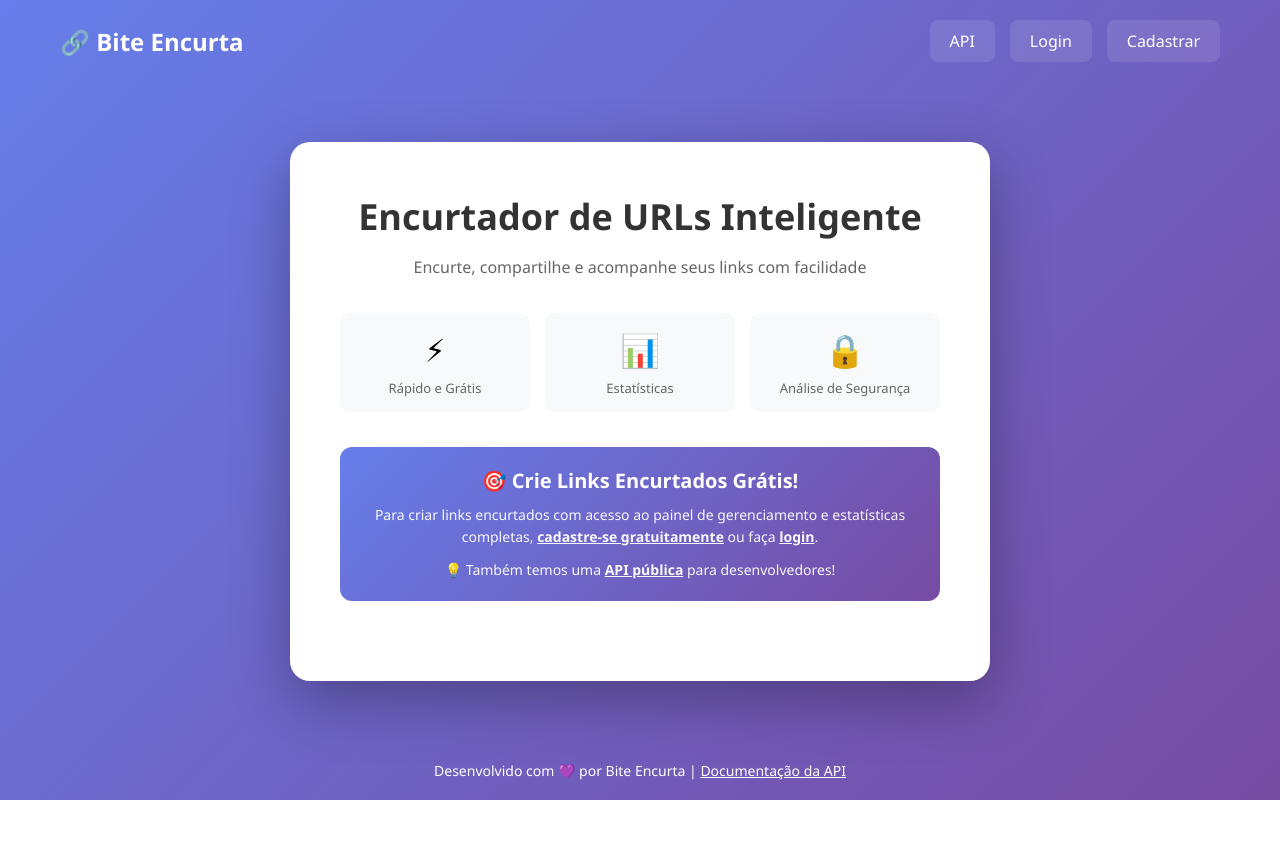
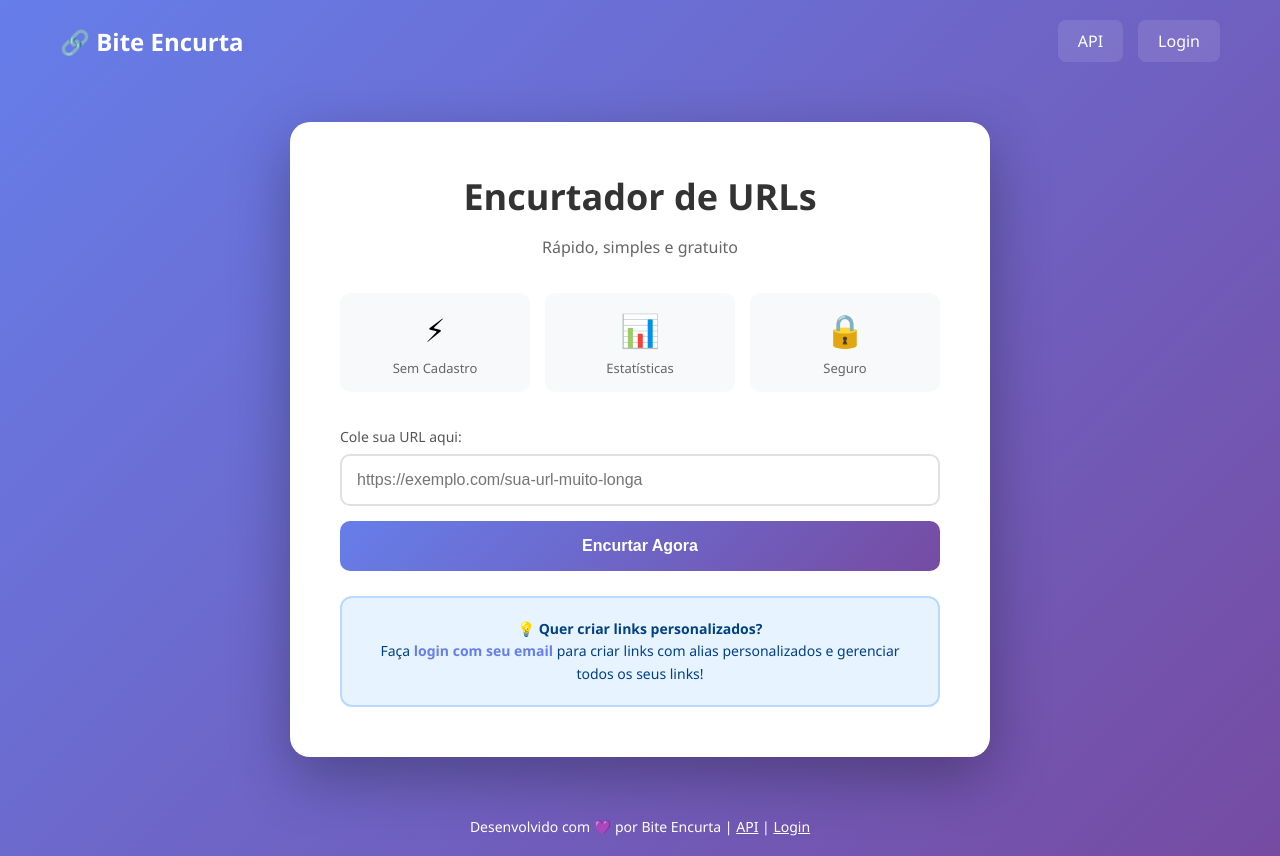
Before and after one commit to votex-x/bite-encurta, a Flask app: page / in a window 1280 px wide. Before the commit the page ends 800 px from the top, so only its background shows below. Run offline with Flask 3, Linux system fonts and the light colour scheme.

Commit message:
✨ Simplificação e Implementação de Sistema Premium
Simplificação do fluxo de usuário conforme solicitado:
- Encurtamento de URLs sem login na página inicial.
- Login simplificado apenas com email (sem senha).
- Login necessário apenas para links personalizados e dashboard.

Novas funcionalidades:
- **Sistema Premium (30 dias)**: Usuários Premium têm tokens ilimitados para alias personalizados.
- **Token de Administrador**: Ações sensíveis no painel Admin (Promover a Premium e Admin) são protegidas pela senha 'sakibites'.
- Atualização do dashboard e painel admin para refletir o status Premium.

Remoção de dependências desnecessárias (Flask-Bcrypt).

```diff
--- a/app.py
+++ b/app.py
@@ -1,19 +1,16 @@
 import sqlite3
 import string
 import random
-import time
 import requests
 from bs4 import BeautifulSoup
 from flask import Flask, request, redirect, render_template, abort, g, jsonify, session, flash, url_for
 from flask_login import LoginManager, UserMixin, login_user, logout_user, login_required, current_user
-from flask_bcrypt import Bcrypt
-from datetime import datetime
+from datetime import datetime, timedelta
 import re
 
 # --- Configuração ---
 app = Flask(__name__)
 app.secret_key = 'sua-chave-secreta-muito-segura-aqui-' + str(random.randint(1000, 9999))
-bcrypt = Bcrypt(app)
 login_manager = LoginManager()
 login_manager.init_app(app)
 login_manager.login_view = 'login'
@@ -21,6 +18,7 @@ login_manager.login_view = 'login'
 DATABASE = 'shortener.db'
 FREE_CODE_LENGTH = 6
 ACCESS_CODE_LENGTH = 8
+ADMIN_PASSWORD = 'sakibites' # Senha de administrador para ações sensíveis
 
 # --- Funções de Banco de Dados ---
 
@@ -41,13 +39,13 @@ def init_db():
     with app.app_context():
         db = get_db()
 
-        # Tabela de usuários
+        # Tabela de usuários (apenas email, sem senha)
         db.execute("""
             CREATE TABLE IF NOT EXISTS users (
                 id INTEGER PRIMARY KEY AUTOINCREMENT,
                 email TEXT UNIQUE NOT NULL,
-                password_hash TEXT NOT NULL,
                 is_admin INTEGER DEFAULT 0,
+                premium_until TIMESTAMP,
                 created_at TIMESTAMP DEFAULT CURRENT_TIMESTAMP
             )
         """)
@@ -101,17 +99,24 @@ with app.app_context():
 
 # --- User Model para Flask-Login ---
 class User(UserMixin):
-    def __init__(self, id, email, is_admin):
+    def __init__(self, id, email, is_admin, premium_until):
         self.id = id
         self.email = email
         self.is_admin = is_admin
+        self.premium_until = premium_until
+
+    @property
+    def is_premium(self):
+        if self.premium_until:
+            return datetime.strptime(self.premium_until, '%Y-%m-%d %H:%M:%S') > datetime.now()
+        return False
 
 @login_manager.user_loader
 def load_user(user_id):
     db = get_db()
     user_row = db.execute("SELECT * FROM users WHERE id = ?", (user_id,)).fetchone()
     if user_row:
-        return User(user_row['id'], user_row['email'], user_row['is_admin'])
+        return User(user_row['id'], user_row['email'], user_row['is_admin'], user_row['premium_until'])
     return None
 
 # --- Funções Auxiliares ---
@@ -202,59 +207,31 @@ def fetch_url_metadata(url):
             'description': f'Redireciona para: {url}'
         }
 
-# --- Rotas de Autenticação ---
-
-@app.route('/register', methods=['GET', 'POST'])
-def register():
-    if request.method == 'POST':
-        email = request.form.get('email', '').strip()
-        password = request.form.get('password', '').strip()
-
-        if not email or not password:
-            flash('Email e senha são obrigatórios', 'error')
-            return render_template('register.html')
-
-        if not is_valid_email(email):
-            flash('Email inválido', 'error')
-            return render_template('register.html')
-
-        if len(password) < 6:
-            flash('A senha deve ter pelo menos 6 caracteres', 'error')
-            return render_template('register.html')
-
-        db = get_db()
-
-        # Verifica se o email já existe
-        if db.execute("SELECT id FROM users WHERE email = ?", (email,)).fetchone():
-            flash('Este email já está cadastrado', 'error')
-            return render_template('register.html')
-
-        # Cria o usuário
-        password_hash = bcrypt.generate_password_hash(password).decode('utf-8')
-        db.execute("INSERT INTO users (email, password_hash) VALUES (?, ?)", (email, password_hash))
-        db.commit()
-
-        flash('Cadastro realizado com sucesso! Faça login.', 'success')
-        return redirect(url_for('login'))
-
-    return render_template('register.html')
+# --- Rotas de Autenticação (Simplificada - Apenas Email) ---
 
 @app.route('/login', methods=['GET', 'POST'])
 def login():
     if request.method == 'POST':
         email = request.form.get('email', '').strip()
-        password = request.form.get('password', '').strip()
+
+        if not email or not is_valid_email(email):
+            flash('Email inválido', 'error')
+            return render_template('login.html')
 
         db = get_db()
         user_row = db.execute("SELECT * FROM users WHERE email = ?", (email,)).fetchone()
 
-        if user_row and bcrypt.check_password_hash(user_row['password_hash'], password):
-            user = User(user_row['id'], user_row['email'], user_row['is_admin'])
-            login_user(user)
-            flash('Login realizado com sucesso!', 'success')
-            return redirect(url_for('dashboard'))
-        else:
-            flash('Email ou senha incorretos', 'error')
+        # Se o usuário não existe, cria automaticamente
+        if not user_row:
+            db.execute("INSERT INTO users (email) VALUES (?)", (email,))
+            db.commit()
+            user_row = db.execute("SELECT * FROM users WHERE email = ?", (email,)).fetchone()
+
+        # Faz login
+        user = load_user(user_row['id']) # Recarrega para pegar o premium_until
+        login_user(user)
+        flash('Login realizado com sucesso!', 'success')
+        return redirect(url_for('dashboard'))
 
     return render_template('login.html')
 
@@ -271,6 +248,98 @@ def logout():
 def index():
     return render_template('index.html')
 
+@app.route('/shorten', methods=['POST'])
+def shorten():
+    """
+    Rota para encurtar URLs - FUNCIONA SEM LOGIN
+    Se tiver login, vincula ao usuário
+    Se quiser alias personalizado, precisa de login + token OU ser premium
+    """
+    original_url = request.form['original_url']
+    custom_alias = request.form.get('custom_alias', '').strip()
+    token = request.form.get('token', '').strip()
+
+    db = get_db()
+    short_code = None
+    token_used = None
+    user_id = current_user.id if current_user.is_authenticated else None
+
+    # 1. Link com alias personalizado (REQUER LOGIN + TOKEN OU PREMIUM)
+    if custom_alias:
+        if not current_user.is_authenticated:
+            flash('Para criar links personalizados, você precisa fazer login.', 'error')
+            return redirect(url_for('index'))
+
+        # Verifica se o usuário é premium (tokens ilimitados)
+        is_premium = current_user.is_premium
+
+        if not is_premium and not token:
+            flash('Para usar alias personalizado, você precisa de um token ou ser premium.', 'error')
+            return redirect(url_for('dashboard'))
+
+        # Se não for premium, verifica o token de uso único
+        if not is_premium:
+            # Verifica se o token é válido e pertence ao usuário
+            token_row = db.execute("""
+                SELECT * FROM tokens
+                WHERE token_value = ? AND used = 0 AND user_id = ?
+            """, (token, current_user.id)).fetchone()
+
+            if not token_row:
+                flash('Token inválido ou já utilizado.', 'error')
+                return redirect(url_for('dashboard'))
+
+            token_used = token
+            # Marca o token como usado
+            db.execute("UPDATE tokens SET used = 1 WHERE token_value = ?", (token,))
+            db.commit()
+
+        # Verifica se o alias já existe
+        if db.execute("SELECT id FROM urls WHERE short_code = ?", (custom_alias,)).fetchone():
+            flash(f"O alias '{custom_alias}' já está em uso.", 'error')
+            return redirect(url_for('dashboard'))
+
+        short_code = custom_alias
+
+
+    # 2. Link normal (FUNCIONA SEM LOGIN)
+    else:
+        # Gera um código aleatório único
+        while True:
+            short_code = generate_short_code()
+            if not db.execute("SELECT id FROM urls WHERE short_code = ?", (short_code,)).fetchone():
+                break
+
+    # 3. Salva a URL no banco de dados
+    if short_code:
+        access_code = generate_access_code()
+        try:
+            db.execute("""
+                INSERT INTO urls (short_code, original_url, custom_alias, token_used, access_code, user_id, created_via)
+                VALUES (?, ?, ?, ?, ?, ?, ?)
+            """, (short_code, original_url, custom_alias if custom_alias else None, token_used, access_code, user_id, 'web'))
+            db.commit()
+
+            # URL base
+            base_url = request.host_url.rstrip('/')
+            short_url = f"{base_url}/{short_code}"
+            stats_url = f"{base_url}/stats/{access_code}"
+
+            # Se estiver logado, redireciona para dashboard
+            if current_user.is_authenticated:
+                flash('Link encurtado com sucesso!', 'success')
+                return redirect(url_for('dashboard'))
+
+            # Se não estiver logado, mostra na página inicial
+            return render_template('index.html', short_url=short_url, stats_url=stats_url)
+
+        except sqlite3.IntegrityError:
+            flash('Erro ao gerar código curto. Tente novamente.', 'error')
+            return redirect(url_for('index'))
+
+    flash('Ocorreu um erro desconhecido.', 'error')
+    return redirect(url_for('index'))
+
 @app.route('/dashboard')
 @login_required
 def dashboard():
@@ -283,80 +352,16 @@ def dashboard():
         ORDER BY created_at DESC
     """, (current_user.id,)).fetchall()
 
-    # Busca tokens do usuário
-    user_tokens = db.execute("""
-        SELECT * FROM tokens
-        WHERE user_id = ?
-        ORDER BY created_at DESC
-    """, (current_user.id,)).fetchall()
+    # Busca tokens do usuário (apenas se não for premium)
+    user_tokens = []
+    if not current_user.is_premium:
+        user_tokens = db.execute("""
+            SELECT * FROM tokens
+            WHERE user_id = ?
+            ORDER BY created_at DESC
+        """, (current_user.id,)).fetchall()
 
     return render_template('dashboard.html', links=user_links, tokens=user_tokens)
-
-@app.route('/shorten', methods=['POST'])
-@login_required
-def shorten():
-    original_url = request.form['original_url']
-    custom_alias = request.form.get('custom_alias', '').strip()
-    token = request.form.get('token', '').strip()
-
-    db = get_db()
-    short_code = None
-    token_used = None
-
-    # 1. Encurtamento Premium (com token e alias personalizado)
-    if custom_alias and token:
-        # Verifica se o token é válido e pertence ao usuário
-        token_row = db.execute("""
-            SELECT * FROM tokens
-            WHERE token_value = ? AND used = 0 AND user_id = ?
-        """, (token, current_user.id)).fetchone()
-
-        if not token_row:
-            flash('Token inválido ou já utilizado.', 'error')
-            return redirect(url_for('dashboard'))
-
-        # Verifica se o alias personalizado já existe
-        if db.execute("SELECT id FROM urls WHERE short_code = ?", (custom_alias,)).fetchone():
-            flash(f"O alias '{custom_alias}' já está em uso.", 'error')
-            return redirect(url_for('dashboard'))
-
-        short_code = custom_alias
-        token_used = token
-
-        # Marca o token como usado
-        db.execute("UPDATE tokens SET used = 1 WHERE token_value = ?", (token,))
-        db.commit()
-
-    # 2. Encurtamento Free (código aleatório)
-    elif not custom_alias and not token:
-        # Gera um código aleatório único
-        while True:
-            short_code = generate_short_code()
-            if not db.execute("SELECT id FROM urls WHERE short_code = ?", (short_code,)).fetchone():
-                break
-
-    else:
-        flash('Para usar um alias personalizado, você deve fornecer um token válido.', 'error')
-        return redirect(url_for('dashboard'))
-
-    # 3. Salva a URL no banco de dados
-    if short_code:
-        access_code = generate_access_code()
-        try:
-            db.execute("""
-                INSERT INTO urls (short_code, original_url, custom_alias, token_used, access_code, user_id, created_via)
-                VALUES (?, ?, ?, ?, ?, ?, ?)
-            """, (short_code, original_url, custom_alias if custom_alias else None, token_used, access_code, current_user.id, 'web'))
-            db.commit()
-
-            flash('Link encurtado com sucesso!', 'success')
-            return redirect(url_for('dashboard'))
-        except sqlite3.IntegrityError:
-            flash('Erro ao gerar código curto. Tente novamente.', 'error')
-            return redirect(url_for('dashboard'))
-
-    flash('Ocorreu um erro desconhecido.', 'error')
-    return redirect(url_for('dashboard'))
 
 # --- API Pública ---
 
@@ -424,7 +429,7 @@ def api_docs():
     """Documentação da API"""
     return render_template('api_docs.html')
 
-# --- Rotas de Redirecionamento ---
+# --- Rotas de Redirecionamento (Mantidas) ---
 
 @app.route('/<short_code>')
 def redirect_to_url(short_code):
@@ -546,9 +551,15 @@ def admin_panel():
 @login_required
 def admin_generate_token():
     if not current_user.is_admin:
-        return jsonify({'error': 'Acesso negado'}), 403
+        flash('Acesso negado. Apenas administradores.', 'error')
+        return redirect(url_for('dashboard'))
 
     user_email = request.form.get('user_email', '').strip()
+    admin_pass = request.form.get('admin_password', '').strip()
+
+    if admin_pass != ADMIN_PASSWORD:
+        flash('Senha de Administrador incorreta.', 'error')
+        return redirect(url_for('admin_panel'))
 
     db = get_db()
 
@@ -559,20 +570,30 @@ def admin_generate_token():
         flash(f'Usuário com email {user_email} não encontrado', 'error')
         return redirect(url_for('admin_panel'))
 
-    # Gera token
-    new_token = generate_random_string(16)
-    db.execute("INSERT INTO tokens (token_value, token_type, user_id) VALUES (?, ?, ?)",
-               (new_token, 'premium', user_row['id']))
+    # Define a data de expiração (30 dias a partir de agora)
+    premium_until = datetime.now() + timedelta(days=30)
+    premium_until_str = premium_until.strftime('%Y-%m-%d %H:%M:%S')
+
+    # Atualiza o usuário para premium
+    db.execute("UPDATE users SET premium_until = ? WHERE id = ?",
+               (premium_until_str, user_row['id']))
     db.commit()
 
-    flash(f'Token gerado para {user_email}: {new_token}', 'success')
+    flash(f'Usuário {user_email} promovido a Premium por 30 dias (até {premium_until.strftime("%d/%m/%Y")}).', 'success')
     return redirect(url_for('admin_panel'))
 
 @app.route('/admin/make_admin/<int:user_id>', methods=['POST'])
 @login_required
 def make_admin(user_id):
     if not current_user.is_admin:
-        return jsonify({'error': 'Acesso negado'}), 403
+        flash('Acesso negado. Apenas administradores.', 'error')
+        return redirect(url_for('dashboard'))
+
+    admin_pass = request.form.get('admin_password', '').strip()
+
+    if admin_pass != ADMIN_PASSWORD:
+        flash('Senha de Administrador incorreta.', 'error')
+        return redirect(url_for('admin_panel'))
 
     db = get_db()
     db.execute("UPDATE users SET is_admin = 1 WHERE id = ?", (user_id,))
@@ -584,7 +605,11 @@ def make_admin(user_id):
 @app.route('/dashboard/generate_token', methods=['POST'])
 @login_required
 def user_generate_token():
-    """Permite que usuários gerem seus próprios tokens"""
+    """Permite que usuários gerem seus próprios tokens (se não forem premium)"""
+    if current_user.is_premium:
+        flash('Você é um usuário Premium e tem tokens ilimitados!', 'info')
+        return redirect(url_for('dashboard'))
+
     db = get_db()
 
     # Gera token para o usuário atual
--- a/requirements.txt
+++ b/requirements.txt
@@ -1,6 +1,5 @@
 Flask
 gunicorn
 Flask-Login
-Flask-Bcrypt
 requests
 beautifulsoup4
--- a/templates/index.html
+++ b/templates/index.html
@@ -3,7 +3,7 @@
 <head>
     <meta charset="UTF-8">
     <meta name="viewport" content="width=device-width, initial-scale=1.0">
-    <title>Bite Encurta - Encurtador de URLs Inteligente</title>
+    <title>Bite Encurta - Encurtador de URLs Simples</title>
     <style>
         * { margin: 0; padding: 0; box-sizing: border-box; }
         body {
@@ -106,27 +106,47 @@
             color: #666;
             font-weight: 500;
         }
-        .info-box {
+        form {
+            display: flex;
+            flex-direction: column;
+            gap: 15px;
+        }
+        .form-group {
+            display: flex;
+            flex-direction: column;
+            gap: 8px;
+        }
+        label {
+            color: #555;
+            font-weight: 500;
+            font-size: 14px;
+        }
+        input[type="url"] {
+            padding: 15px;
+            border: 2px solid #e0e0e0;
+            border-radius: 10px;
+            font-size: 16px;
+            transition: all 0.3s;
+        }
+        input[type="url"]:focus {
+            outline: none;
+            border-color: #667eea;
+            box-shadow: 0 0 0 3px rgba(102, 126, 234, 0.1);
+        }
+        input[type="submit"] {
+            padding: 16px;
             background: linear-gradient(135deg, #667eea 0%, #764ba2 100%);
             color: white;
-            padding: 20px;
-            border-radius: 12px;
-            margin-bottom: 30px;
-            text-align: center;
+            border: none;
+            border-radius: 10px;
+            cursor: pointer;
+            font-size: 16px;
+            font-weight: 600;
+            transition: transform 0.2s;
         }
-        .info-box h3 {
-            margin-bottom: 10px;
-            font-size: 20px;
-        }
-        .info-box p {
-            font-size: 14px;
-            opacity: 0.95;
-            line-height: 1.6;
-        }
-        .info-box a {
-            color: white;
-            text-decoration: underline;
-            font-weight: 600;
+        input[type="submit"]:hover {
+            transform: translateY(-2px);
+            box-shadow: 0 10px 25px rgba(102, 126, 234, 0.4);
         }
         .message {
             padding: 15px;
@@ -155,10 +175,49 @@
             color: #721c24;
             border: 2px solid #f5c6cb;
         }
+        .result {
+            background: linear-gradient(135deg, #667eea 0%, #764ba2 100%);
+            color: white;
+            padding: 25px;
+            border-radius: 12px;
+            margin-bottom: 25px;
+        }
+        .result h3 {
+            margin-bottom: 15px;
+            font-size: 20px;
+        }
+        .result .url-box {
+            background: rgba(255,255,255,0.2);
+            padding: 15px;
+            border-radius: 8px;
+            margin: 10px 0;
+            word-break: break-all;
+        }
         .result a {
-            word-break: break-all;
+            color: white;
+            font-weight: 600;
+            text-decoration: underline;
+        }
+        .info-box {
+            background: #e7f3ff;
+            padding: 20px;
+            border-radius: 12px;
+            margin-top: 25px;
+            text-align: center;
+            border: 2px solid #b8daff;
+        }
+        .info-box p {
+            color: #004085;
+            font-size: 14px;
+            line-height: 1.6;
+        }
+        .info-box a {
             color: #667eea;
+            text-decoration: none;
             font-weight: 600;
+        }
+        .info-box a:hover {
+            text-decoration: underline;
         }
         .footer {
             text-align: center;
@@ -191,19 +250,18 @@
         <div class="nav-links">
             <a href="/api/docs">API</a>
             <a href="/login">Login</a>
-            <a href="/register">Cadastrar</a>
         </div>
     </div>
 
     <div class="main-content">
         <div class="container">
-            <h1>Encurtador de URLs Inteligente</h1>
-            <p class="subtitle">Encurte, compartilhe e acompanhe seus links com facilidade</p>
+            <h1>Encurtador de URLs</h1>
+            <p class="subtitle">Rápido, simples e gratuito</p>
 
             <div class="features">
                 <div class="feature">
                     <div class="feature-icon">⚡</div>
-                    <div class="feature-text">Rápido e Grátis</div>
+                    <div class="feature-text">Sem Cadastro</div>
                 </div>
                 <div class="feature">
                     <div class="feature-icon">📊</div>
@@ -211,37 +269,54 @@
                 </div>
                 <div class="feature">
                     <div class="feature-icon">🔒</div>
-                    <div class="feature-text">Análise de Segurança</div>
+                    <div class="feature-text">Seguro</div>
                 </div>
             </div>
 
-            {% if error %}
-                <div class="message error">{{ error }}</div>
+            {% with messages = get_flashed_messages(with_categories=true) %}
+                {% if messages %}
+                    {% for category, message in messages %}
+                        <div class="message {{ category }}">{{ message }}</div>
+                    {% endfor %}
+                {% endif %}
+            {% endwith %}
+
+            {% if short_url %}
+                <div class="result">
+                    <h3>✅ Link Encurtado!</h3>
+                    <p><strong>URL Curta:</strong></p>
+                    <div class="url-box">
+                        <a href="{{ short_url }}" target="_blank">{{ short_url }}</a>
+                    </div>
+                    <p><strong>Estatísticas:</strong></p>
+                    <div class="url-box">
+                        <a href="{{ stats_url }}" target="_blank">{{ stats_url }}</a>
+                    </div>
+                </div>
             {% endif %}
 
-            {% if short_url %}
-                <div class="message success result">
-                    <p><strong>✅ Link Encurtado com Sucesso!</strong></p>
-                    <p style="margin-top: 10px;">URL Curta: <a href="{{ short_url }}" target="_blank">{{ short_url }}</a></p>
-                    <p style="margin-top: 5px;">Estatísticas: <a href="{{ stats_url }}" target="_blank">{{ stats_url }}</a></p>
+            <form action="/shorten" method="post">
+                <div class="form-group">
+                    <label for="original_url">Cole sua URL aqui:</label>
+                    <input type="url" id="original_url" name="original_url" required
+                           placeholder="https://exemplo.com/sua-url-muito-longa"
+                           value="{{ original_url if original_url else '' }}">
                 </div>
-            {% else %}
-                <div class="info-box">
-                    <h3>🎯 Crie Links Encurtados Grátis!</h3>
-                    <p>
-                        Para criar links encurtados com acesso ao painel de gerenciamento e estatísticas completas,
-                        <a href="/register">cadastre-se gratuitamente</a> ou faça <a href="/login">login</a>.
-                    </p>
-                    <p style="margin-top: 10px;">
-                        💡 Também temos uma <a href="/api/docs">API pública</a> para desenvolvedores!
-                    </p>
-                </div>
-            {% endif %}
+
+                <input type="submit" value="Encurtar Agora">
+            </form>
+
+            <div class="info-box">
+                <p>
+                    💡 <strong>Quer criar links personalizados?</strong><br>
+                    Faça <a href="/login">login com seu email</a> para criar links com alias personalizados e gerenciar todos os seus links!
+                </p>
+            </div>
         </div>
     </div>
 
     <div class="footer">
-        Desenvolvido com 💜 por Bite Encurta | <a href="/api/docs">Documentação da API</a>
+        Desenvolvido com 💜 por Bite Encurta | <a href="/api/docs">API</a> | <a href="/login">Login</a>
     </div>
 </body>
 </html>
```
Also changed, not shown: templates/admin.html (+37 -17 lines), templates/dashboard.html (+44 -7 lines), templates/login.html (+17 -12 lines), README.md, shortener.db.
